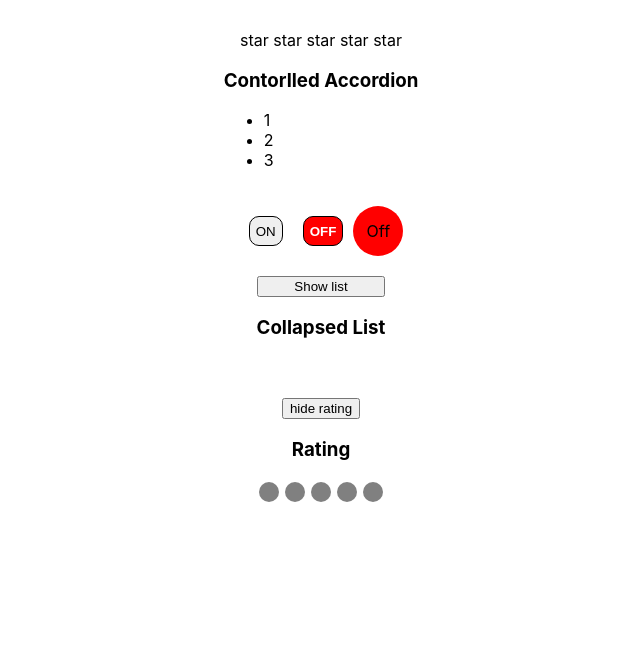
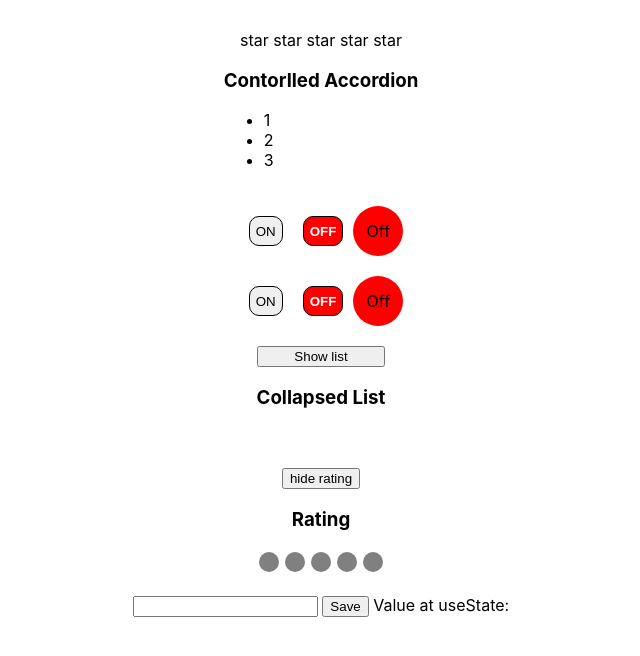
Before and after one commit to RomanChuchval/React_podrobno, a React (Create React App) app: page / in a window 1280 px wide. Shown: the top 656 px of the page, without its empty margins (319-959 px from the left). Built offline with nearby package versions, Linux system fonts and the light colour scheme.

Commit message:
uncontrolled input with ref

```diff
--- a/src/App.tsx
+++ b/src/App.tsx
@@ -2,29 +2,28 @@ import React, {useState} from 'react';
 import './App.css';
 import Accordion from './components/Accordion/Accordion';
 import Rating, {RatingValueType} from "./components/Rating/Rating";
-import {OnOff} from "./components/OnOff";
+import {UncontrolledOnOff} from "./components/UncontrolledOnOff";
 import {UncontrollAccordion} from "./components/UncontrollAccordion/UncontrollAccordion";
 import {UncontrollRating} from "./components/UncontrollRating/UncontrollRating";
+import {ActiveType, OnOff} from "./OnOff";
+import {UncontrolledInput} from "./components/UncontrolledInput";
 
 
 function App() {
 
     const [collapsed, setCollapsed] = useState<boolean>(false)
     const [value, setValue] = useState<RatingValueType>(0)
+    const [active, setActive] = useState<ActiveType>(false)
 
     return (
         <div className={'wrapper'}>
-            <Rating value={value}
-                    setValue={setValue}
-            />
-            <Accordion heading={'Contorlled Accordion'}
-                       collapsed={collapsed}
-                       setCollapsed={setCollapsed}
-            />
-            <OnOff/>
+            <Rating value={value} setValue={setValue}/>
+            <Accordion heading={'Contorlled Accordion'} collapsed={collapsed} setCollapsed={setCollapsed}/>
+            <OnOff active={active} setActive={setActive}/>
+            <UncontrolledOnOff/>
             <UncontrollAccordion />
             <UncontrollRating/>
-
+            <UncontrolledInput />
         </div>
     );
 }
--- a/src/components/OnOff.tsx
+++ b/src/OnOff.tsx
@@ -1,25 +1,25 @@
-import React, {useState} from 'react';
-import s from './OnOff.module.css'
+import React from 'react';
+import s from './components/OnOff.module.css'
 
 type OnOffType = {
-    callback?: () => void
-    name?: string
+    active: ActiveType
+    setActive: (active: ActiveType) => void
 }
 
-type ActiveType = boolean
+export type ActiveType = boolean
 export const OnOff = (props: OnOffType) => {
-    const [active, setActive] = useState<ActiveType>(false)
+
     const onClickHandler = (isActive: ActiveType) => {
-        setActive(isActive)
+        props.setActive(isActive)
     }
-    const btnOn = s.btn + ' ' + (active ? s.btn_green : ' ')
-    const btnOff = s.btn + ' ' + (!active ? s.btn_red : ' ')
+    const btnOn = s.btn + ' ' + (props.active ? s.btn_green : ' ')
+    const btnOff = s.btn + ' ' + (!props.active ? s.btn_red : ' ')
 
     return (
         <div className={s.btn_wrapper}>
             <button className={btnOn} onClick={() => onClickHandler(true)}>ON</button>
             <button className={btnOff} onClick={() => onClickHandler(false)}>OFF</button>
-            <Light active={active}/>
+            <Light active={props.active}/>
         </div>
     );
 };
--- /dev/null
+++ b/src/components/UncontrolledInput.tsx
@@ -0,0 +1,18 @@
+import React, {useRef, useState} from 'react';
+
+export const UncontrolledInput = () => {
+
+    const [value, setValue] = useState<string>('')
+    const inputRef = useRef<HTMLInputElement>(null)
+
+    const onSave = () => {
+        let inputData = inputRef.current as HTMLInputElement
+        setValue(inputData.value)
+    }
+
+    return (
+        <div>
+            <input ref={inputRef}/> <button onClick={onSave}>Save</button> Value at useState: {value}
+        </div>
+    );
+};
--- /dev/null
+++ b/src/components/UncontrolledOnOff.tsx
@@ -0,0 +1,34 @@
+import React, {useState} from 'react';
+import s from './OnOff.module.css'
+
+type OnOffType = {
+    callback?: () => void
+    name?: string
+}
+
+type ActiveType = boolean
+export const UncontrolledOnOff = (props: OnOffType) => {
+    const [active, setActive] = useState<ActiveType>(false)
+    const onClickHandler = (isActive: ActiveType) => {
+        setActive(isActive)
+    }
+    const btnOn = s.btn + ' ' + (active ? s.btn_green : ' ')
+    const btnOff = s.btn + ' ' + (!active ? s.btn_red : ' ')
+
+    return (
+        <div className={s.btn_wrapper}>
+            <button className={btnOn} onClick={() => onClickHandler(true)}>ON</button>
+            <button className={btnOff} onClick={() => onClickHandler(false)}>OFF</button>
+            <Light active={active}/>
+        </div>
+    );
+};
+
+type LightType = {
+    active: ActiveType
+}
+const Light = (props: LightType) => {
+    return props.active
+        ? <div className={s.light_green}>On</div>
+        : <div className={s.light_red}>Off</div>
+};
```
